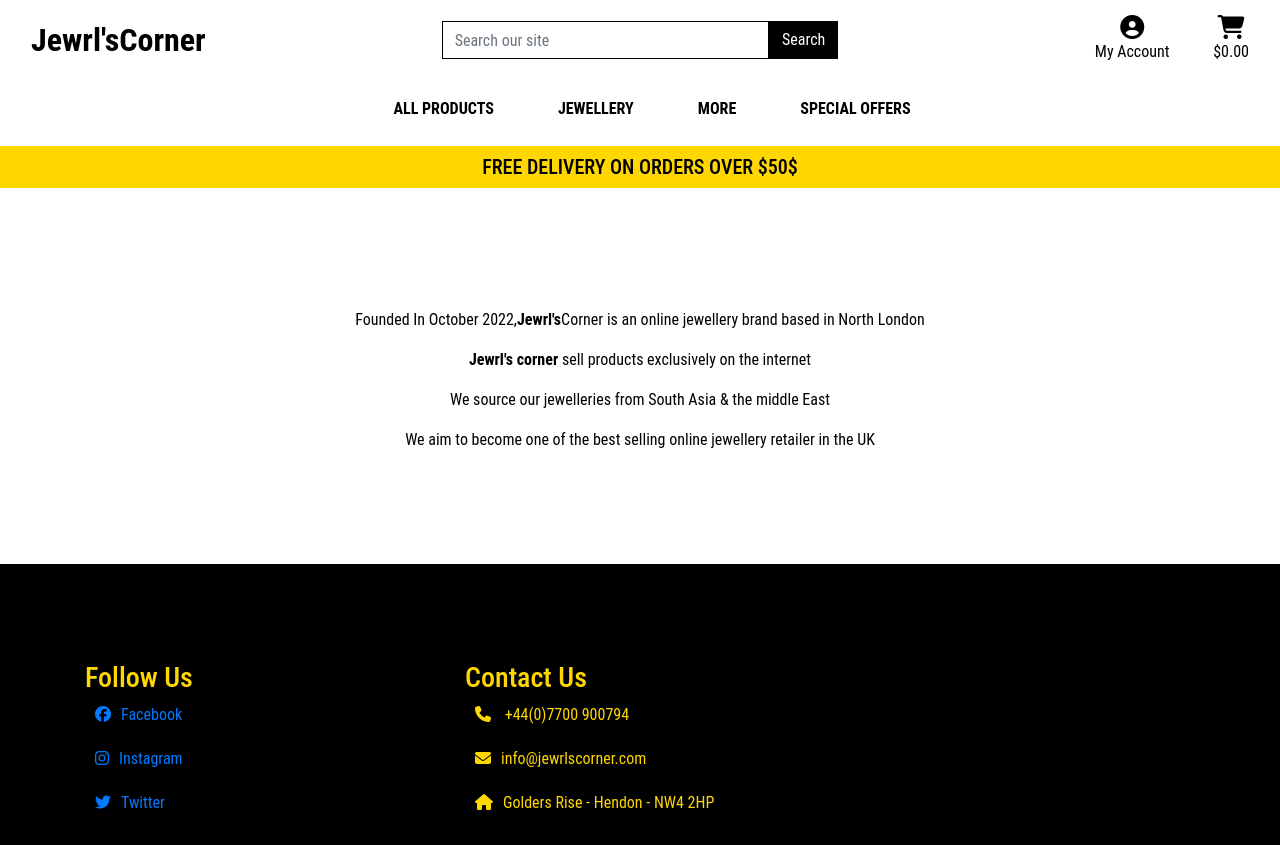
After one commit to KyrianU/Jewrls-corner, a Django app: page /about/ in a window 1280 px wide. The commit adds this page. Run offline with Django 3.2, Linux system fonts and the light colour scheme; some libraries are stand-ins or nearby versions.

Commit message:
added about us template to site

```diff
--- a/jewrls_corner/urls.py
+++ b/jewrls_corner/urls.py
@@ -31,4 +31,7 @@ urlpatterns = [
     path('privacy/',
          TemplateView.as_view(template_name='privacy.html'),
          name='privacy'),
+    path('about/',
+         TemplateView.as_view(template_name='about.html'),
+         name='about'),
 ] + static(settings.MEDIA_URL, document_root=settings.MEDIA_ROOT)
--- /dev/null
+++ b/templates/about.html
@@ -0,0 +1,33 @@
+{% extends "base.html" %}
+{% load static %}
+
+{% block page_header %}
+    <div class="header-container container">
+        <div class="row">
+            <div class="col"></div>
+        </div>
+    </div>
+{% endblock %}
+
+{% block content %}
+
+<!--About Jewrl's Corner-->
+
+
+<div class="overlay"></div>
+<div class="container-fluid about-container">
+    <div class="row">
+        <div class="col text-center mt-5 mb-5">
+            <br>
+            <br>
+            <br>
+            <br>
+            <p>Founded In October 2022,<strong>Jewrl's</strong>Corner is an online jewellery brand based in North London</p>
+            <p><strong>Jewrl's corner</strong> sell products exclusively on the internet</p>
+            <p>We source our jewelleries from South Asia & the middle East</p>
+            <p>We aim to become one of the best selling online jewellery retailer in the UK</p>
+        </div>
+    </div>
+</div>
+
+{% endblock %}
--- a/templates/includes/main-nav.html
+++ b/templates/includes/main-nav.html
@@ -29,7 +29,7 @@
                 More
             </a>
             <div class="dropdown-menu border-0" aria-labelledby="gender-link">
-                <a href="" class="dropdown-item">About Us</a>
+                <a href="{% url 'about' %}" class="dropdown-item">About Us</a>
                 <a href="" class="dropdown-item">Customer reviews</a>
                 <a href="{% url 'privacy' %}" class="dropdown-item">Privacy Policy</a>
                 <a href="{% url 'terms' %}" class="dropdown-item">Terms & Conditions</a>
```
